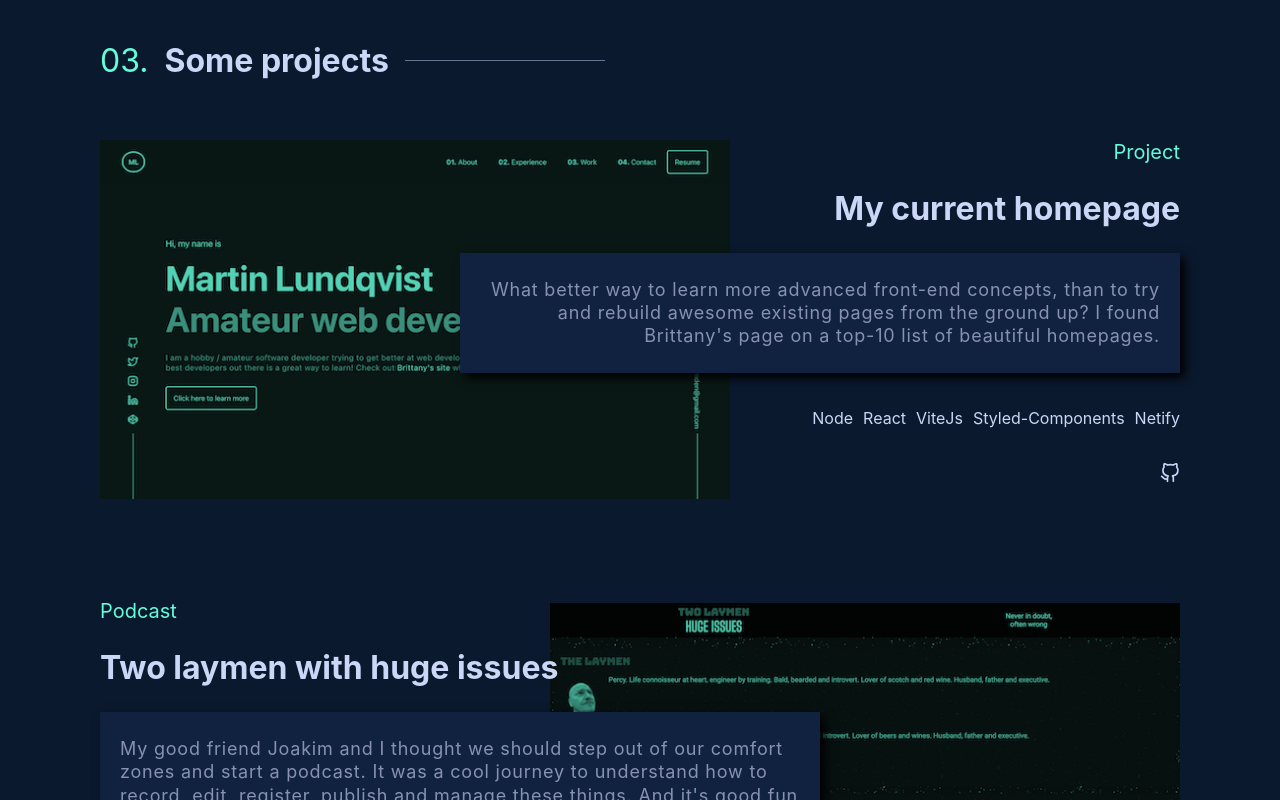
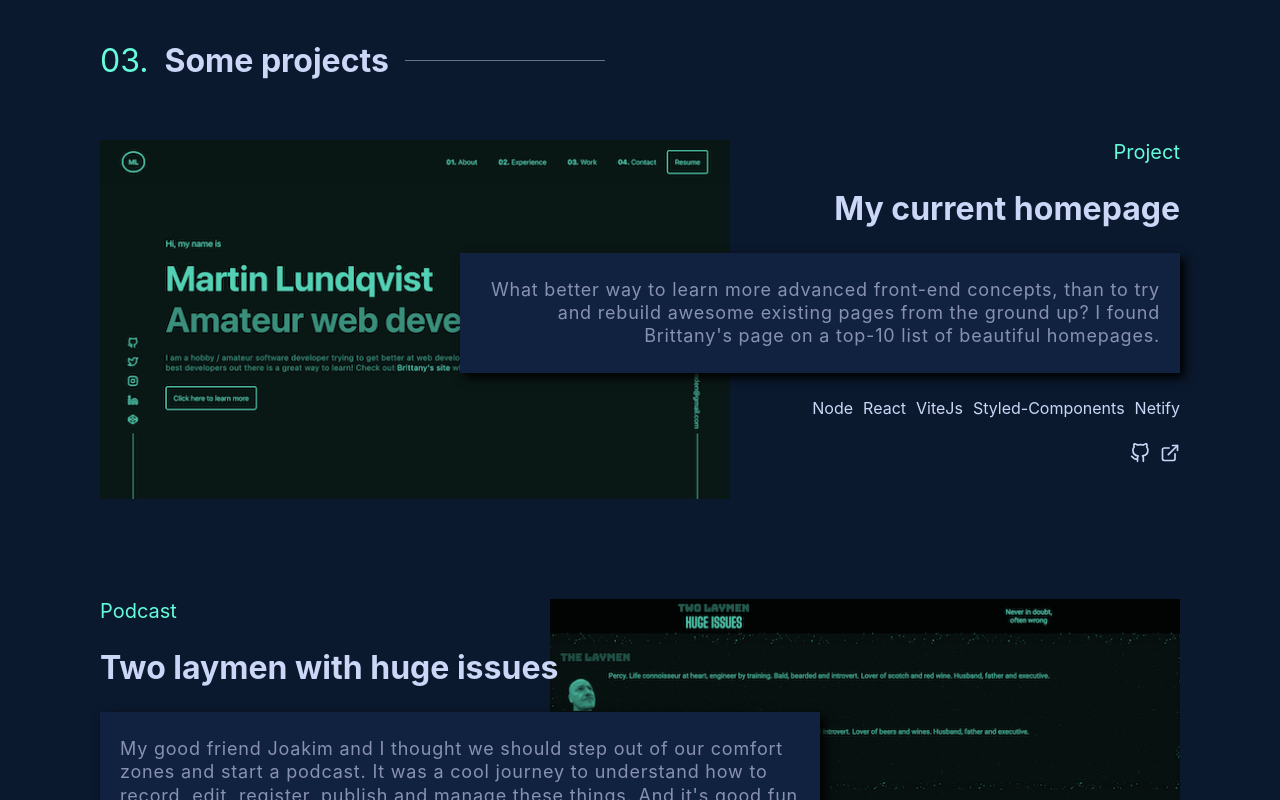
Before and after one commit to MartinLundqvist/bc-homepage, a React (Vite) app: page / in a window 1280 px wide. Shown: the part 2000-2800 px from the top of the page. Built offline with nearby package versions, Linux system fonts and the light colour scheme.

Commit message:
Finished projects

```diff
--- a/src/assets/links.ts
+++ b/src/assets/links.ts
@@ -17,9 +17,9 @@ const links: ILink[] = [
     text: 'Experience',
   },
   {
-    link: '',
+    link: '#projects',
     index: '03.',
-    text: 'Work',
+    text: 'Projects',
   },
   {
     link: '',
--- a/src/assets/projectsDB.tsx
+++ b/src/assets/projectsDB.tsx
@@ -4,6 +4,7 @@ import Glosly from './Glosly.png';
 import Twolaymen from './Twolaymen.png';
 import BCHomepage from './BCHompage.png';
 import GitLogo from '../components/elements/GitLogo';
+import LinkLogo from '../components/elements/LinkLogo';
 
 export interface IProject {
   image: string;
@@ -34,6 +35,10 @@ const projects: IProject[] = [
         url: 'https://github.com/MartinLundqvist/bc-homepage',
         logo: <GitLogo />,
       },
+      {
+        url: 'https://martinlundqvist.se/',
+        logo: <LinkLogo />,
+      },
     ],
   },
   {
@@ -49,6 +54,10 @@ const projects: IProject[] = [
         url: 'https://github.com/MartinLundqvist/twolaymen',
         logo: <GitLogo />,
       },
+      {
+        url: 'http://www.twolaymenhugeissues.com/',
+        logo: <LinkLogo />,
+      },
     ],
   },
   {
@@ -63,6 +72,10 @@ const projects: IProject[] = [
       {
         url: 'https://github.com/MartinLundqvist/erikssons',
         logo: <GitLogo />,
+      },
+      {
+        url: 'https://erikssons.herokupapp.com',
+        logo: <LinkLogo />,
       },
     ],
   },
@@ -87,6 +100,10 @@ const projects: IProject[] = [
         url: 'https://github.com/MartinLundqvist/vocably',
         logo: <GitLogo />,
       },
+      {
+        url: 'https://glosly.eu',
+        logo: <LinkLogo />,
+      },
     ],
   },
 ];
--- /dev/null
+++ b/src/components/elements/LinkLogo.tsx
@@ -0,0 +1,24 @@
+import React from 'react';
+
+const LinkLogo = (): JSX.Element => {
+  return (
+    <svg
+      xmlns='http://www.w3.org/2000/svg'
+      role='img'
+      viewBox='0 0 24 24'
+      fill='none'
+      stroke='currentColor'
+      strokeWidth='2'
+      strokeLinecap='round'
+      strokeLinejoin='round'
+      //   class='feather feather-external-link'
+    >
+      <title>External Link</title>
+      <path d='M18 13v6a2 2 0 0 1-2 2H5a2 2 0 0 1-2-2V8a2 2 0 0 1 2-2h6'></path>
+      <polyline points='15 3 21 3 21 9'></polyline>
+      <line x1='10' y1='14' x2='21' y2='3'></line>
+    </svg>
+  );
+};
+
+export default LinkLogo;
--- a/src/components/sections/Projects/index.tsx
+++ b/src/components/sections/Projects/index.tsx
@@ -27,14 +27,24 @@ const ProjectImage = styled.div`
     grid-column: 6 / 13;
 
     @media (max-width: 1000px) {
+      width: 100%;
+      height: 100%;
+      background-color: var(--color-background-lighter);
+      box-shadow: 5px 5px 10px black;
+
       grid-column: 1 / 13;
-      opacity: 0.25;
+      opacity: 0.15;
     }
   }
 
   @media (max-width: 1000px) {
+    width: 100%;
+    height: 100%;
+    background-color: var(--color-background-lighter);
+    box-shadow: 5px 5px 10px black;
+
     grid-column: 1 / 13;
-    opacity: 0.25;
+    opacity: 0.15;
   }
 `;
 
@@ -51,12 +61,16 @@ const ProjectDetails = styled.div`
 
     @media (max-width: 1000px) {
       grid-column: 1 / 13;
+      box-sizing: border-box;
+      padding: 10px 10px 10px 10px;
     }
   }
 
   @media (max-width: 1000px) {
     grid-column: 1 / 13;
     text-align: left;
+    box-sizing: border-box;
+    padding: 10px 10px 10px 10px;
   }
 `;
 
@@ -71,6 +85,16 @@ const PStyled = styled(P)`
 
   &:hover {
     box-shadow: 5px 5px 30px black;
+
+    @media (max-width: 1000px) {
+      box-shadow: none;
+    }
+  }
+
+  @media (max-width: 1000px) {
+    box-shadow: none;
+    padding: 0px;
+    background-color: transparent;
   }
 `;
 
@@ -89,7 +113,9 @@ const ProjectToolsList = styled.ul`
   width: 100%;
   display: flex;
   justify-content: flex-end;
+  gap: 10px;
   flex-direction: row;
+  flex-wrap: wrap;
   list-style-type: none;
   margin: 0;
   padding: 25px 0px 0px 0px;
@@ -104,8 +130,6 @@ const ProjectToolsList = styled.ul`
 `;
 
 const ProjectToolsListItem = styled.li`
-  padding-left: 10px;
-  padding-top: 10px;
   color: var(--color-primary);
 `;
 
```
